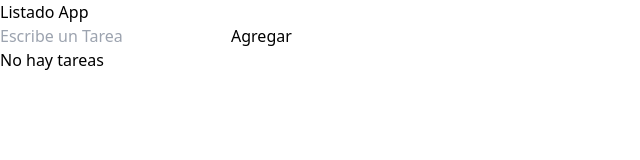
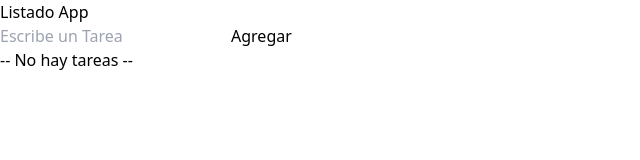
Before and after one commit to alejandro-coreno/Todo-List, a React (Vite) app: page / in a window 1280 px wide. Shown: the top 160 px of the page, without its empty margins (0-640 px from the left). Built offline with nearby package versions, Linux system fonts and the light colour scheme.

Commit message:
Se agrega validacion de agregarTarea Formulario.jsx

```diff
--- a/src/App.jsx
+++ b/src/App.jsx
@@ -3,7 +3,7 @@ import { Formulario } from "./components/Formulario";
 import { Listado } from "./components/Listado";
 import { v4 as uuidv4 } from 'uuid';
 
-const initialValues = localStorage.getItem("tareas") || [];
+const initialValues = JSON.parse(localStorage.getItem("tareas")) || [];
 
 const App = () =>  {
 
--- a/src/components/Formulario.jsx
+++ b/src/components/Formulario.jsx
@@ -6,6 +6,10 @@ export const Formulario = ({handlerTareas}) => {
 
     const handlerAddTarea = (e) => {
         e.preventDefault();
+        if (!nuevaTarea.trim()) {
+            alert("Agrega una tarea");
+            return
+        }
         handlerTareas(nuevaTarea)
         setNuevaTarea("");
     }
--- a/src/components/Listado.jsx
+++ b/src/components/Listado.jsx
@@ -15,7 +15,7 @@ export const Listado = ({ handlerUpdateTareas, handlerDeleteTareas,  tareas = []
                     />
                    ))
                 :
-                <h1 className="text-blue-500 font-medium tracking-wider text-center">No hay tareas</h1>
+                <h1 className="text-blue-500 font-medium tracking-wider text-center">-- No hay tareas --</h1>
             }
         </div>
     );
```
